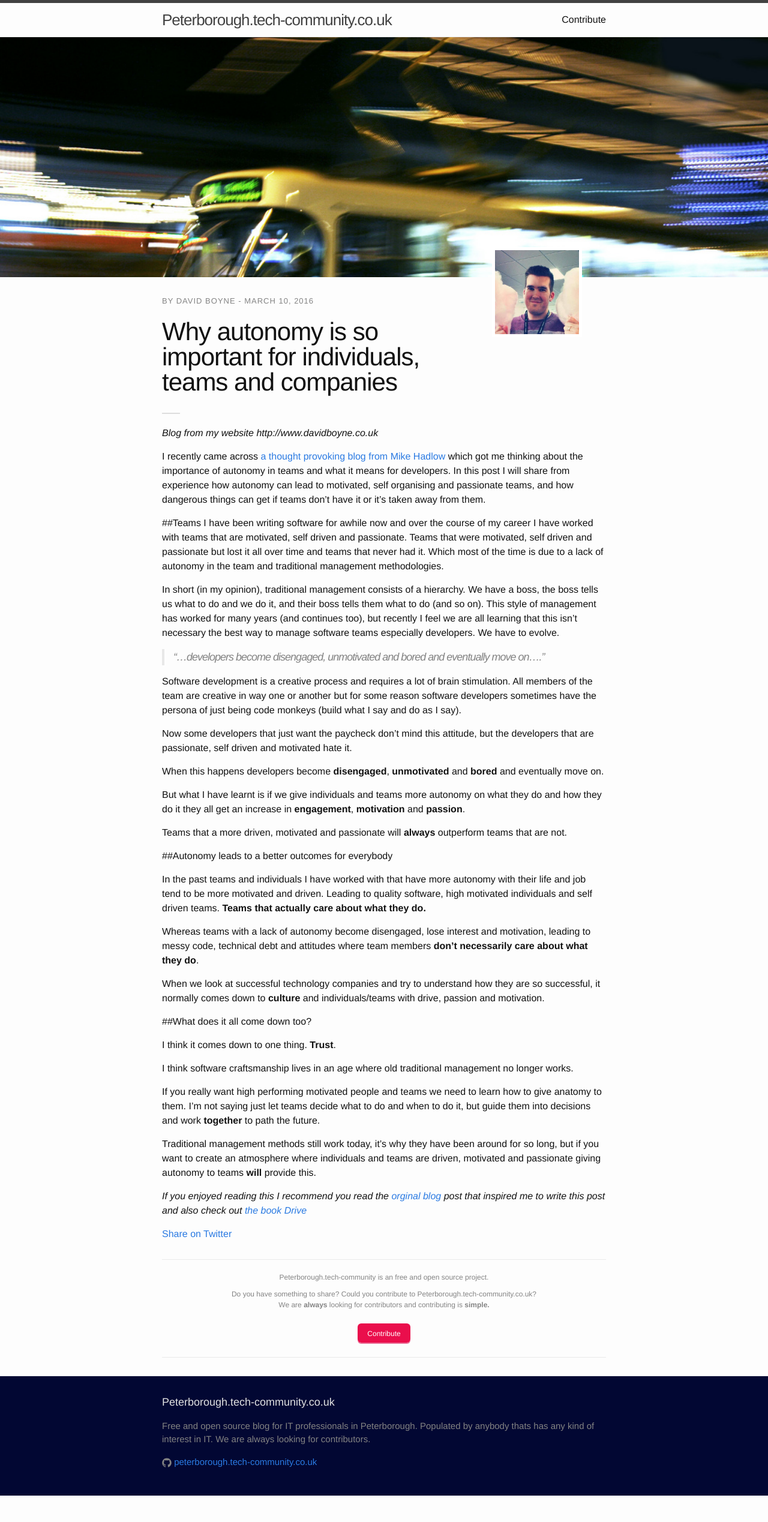
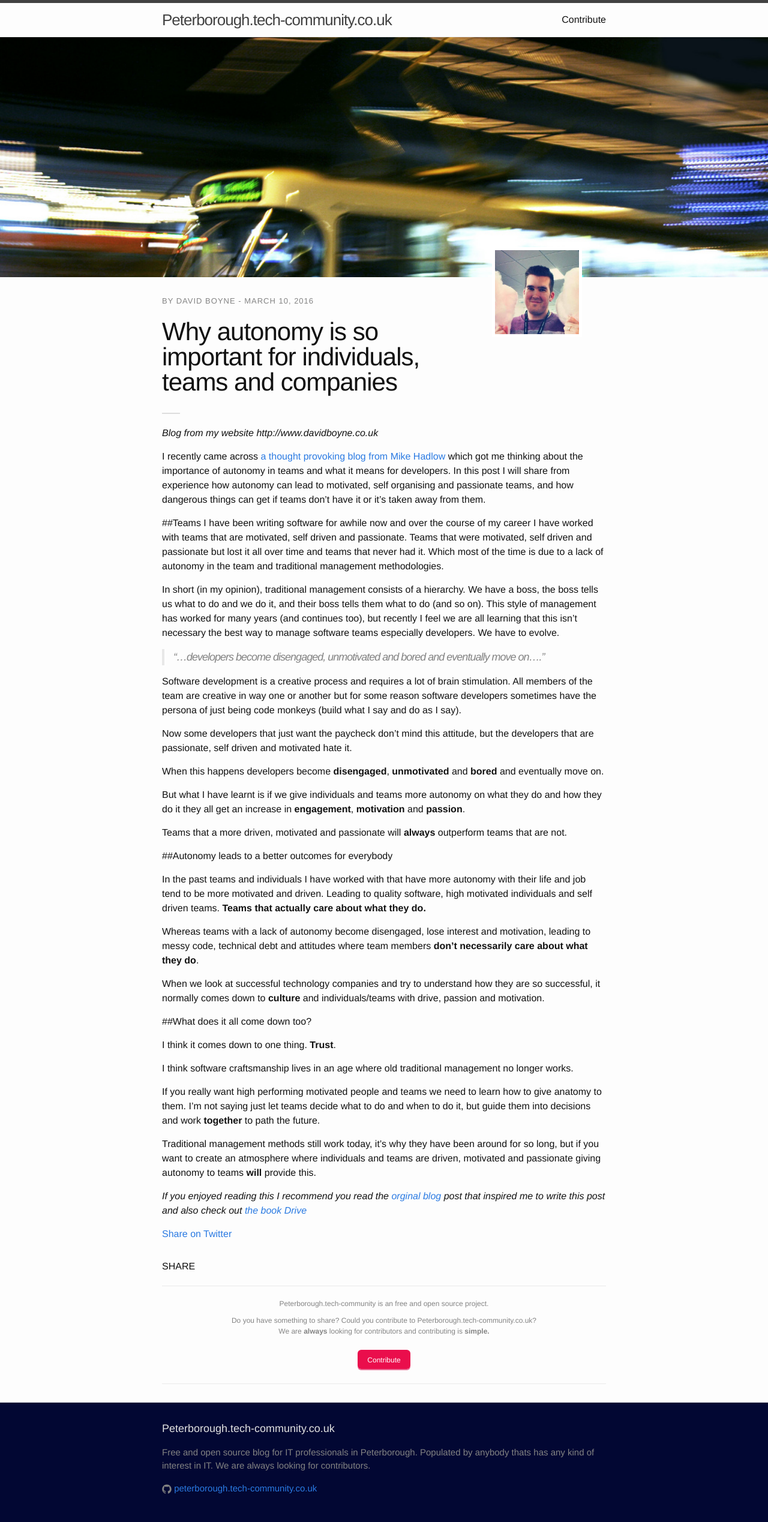
Before and after one commit to boyney123/peterborough.tech-community.co.uk, a Jekyll site: the page built from _posts/2016-03-10-automany-is-important.md, in a window 1280 px wide. Shown: the whole page at 60% size. Built offline with Jekyll 4.4.1, drawn with Linux system fonts in a browser that asks for light colours; nearby versions of some CDN libraries; comment, search, counter and statistics services are not loaded; before the commit the page ends 2493 px from its top, so only the background shows below that.

Commit message:
DB - Added soical sharing buttons

```diff
--- a/_layouts/post.html
+++ b/_layouts/post.html
@@ -25,6 +25,15 @@
           <div class="post-content" itemprop="articleBody">
             {{ content }}
           </div>
+          <div class="post-share">
+              <h4>SHARE</h4>
+              <div class="a2a_kit a2a_kit_size_32 a2a_default_style">
+                  <a class="a2a_button_facebook"></a>
+                  <a class="a2a_button_twitter"></a>
+                  <a class="a2a_button_google_plus"></a>
+              </div>
+              <script async src="https://static.addtoany.com/menu/page.js"></script>
+          </div>
 
         <footer class="post-footer">
             <p>Peterborough.tech-community is an free and open source project.</p>
@@ -35,6 +44,8 @@
 
         </article>
 
+
+
         <section>
             {% include _disqus.html %}
         </section>
--- a/_sass/_layout.scss
+++ b/_sass/_layout.scss
@@ -291,3 +291,7 @@
         }
     }
 }
+
+.post-share{
+  margin-bottom:20px;
+}
```
Also changed, not shown: 10 other files.
